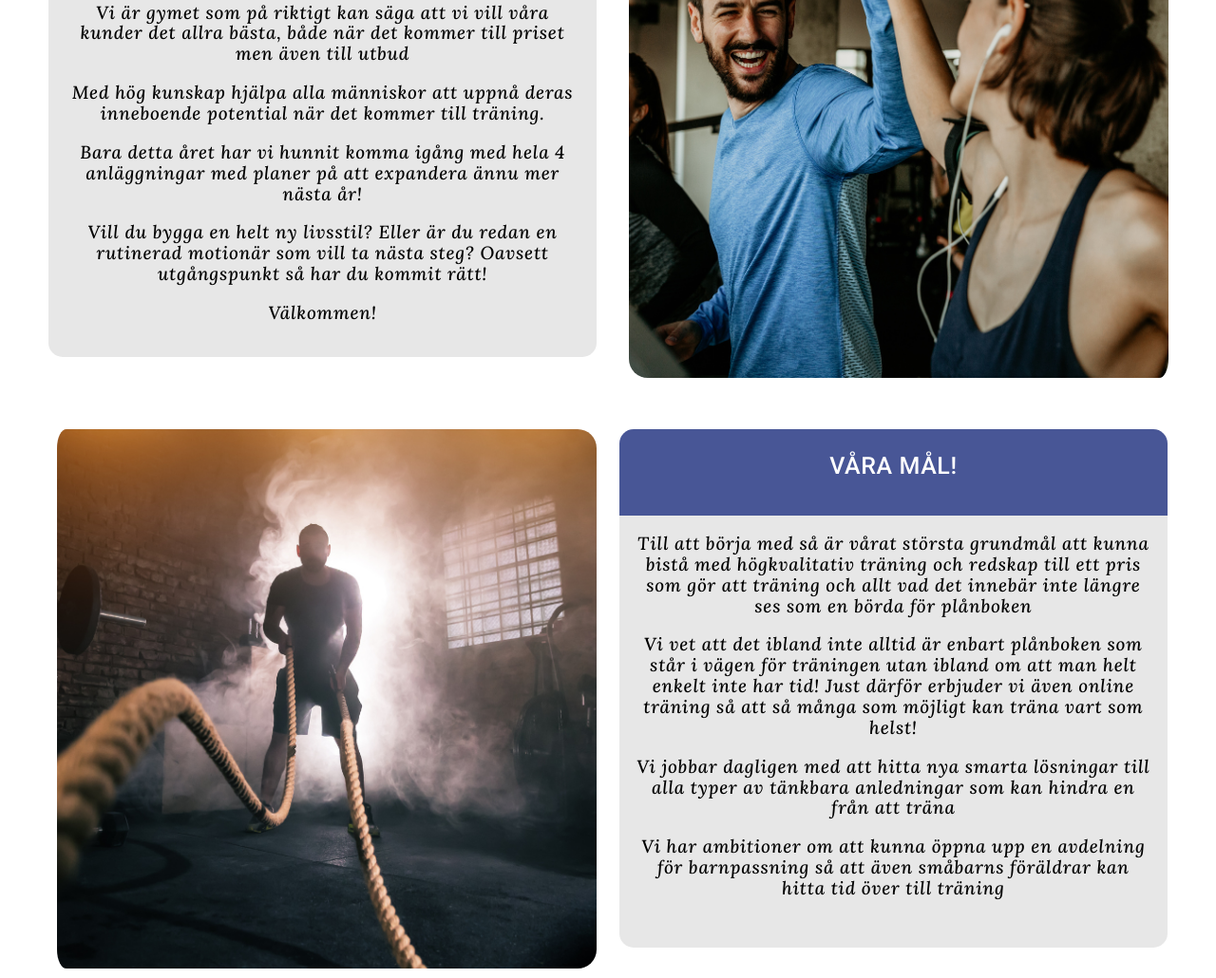
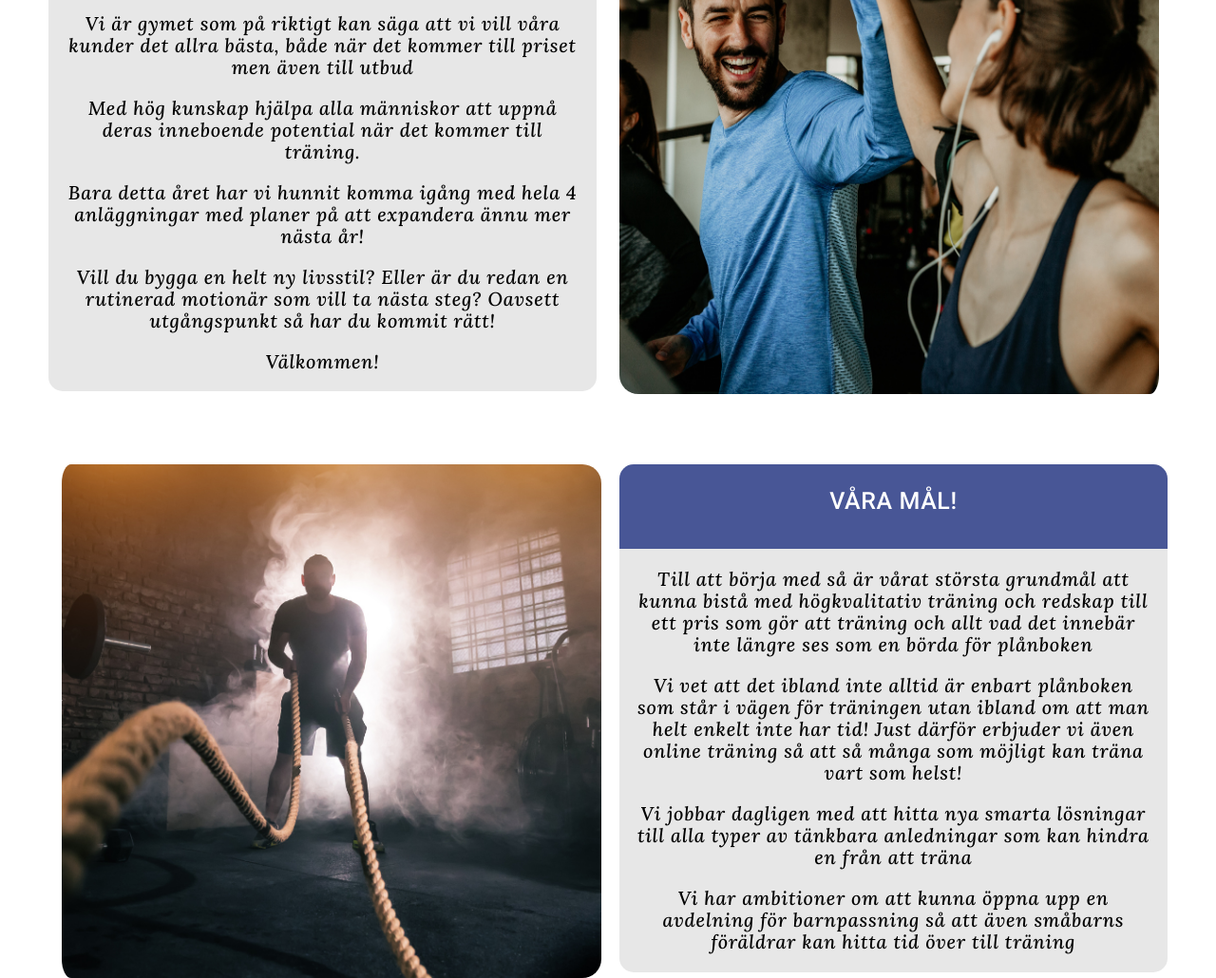
Before and after one commit to orrehall/skol-arbete, a plain HTML site: page om-oss.html in a window 1280 px wide. Shown: the part 460-1490 px from the top of the page at 95% size. Drawn offline with Linux system fonts and the light colour scheme.

Commit message:
changes-done

```diff
--- a/styles/om-oss.css
+++ b/styles/om-oss.css
@@ -13,7 +13,6 @@
 /*anpassar footer lite för att funka med min kod*/
 footer .footer-container{
     min-width: 768px;
-justify-content: space-between;
 background-color: var(--color-darkblue);
 }
 
@@ -64,7 +63,7 @@ h1{
 }
 
 .om-oss-p{
-    font-size: 19px;
+    font-size: 20px;
 }
 
 
@@ -107,11 +106,11 @@ margin-left: 5px;
 
 #om-oss-img,
 #om-oss-img3{
-    margin-left:10px;
+    margin-right:5px;
 }
 
 #om-oss-img2{
-    margin-right: 10px;
+    margin-left: 5px;
 }
 
 #om-oss-img,
@@ -314,4 +313,16 @@ margin-left: 1px;
 #section-om-oss2{
     margin-right:1px;
 }
+
+#om-oss-img,
+#om-oss-img2,
+#om-oss-img3{
+    height: 94%;
+    width: 100%;
+    border-radius: 20px;
+    margin-top: 20px;
+
 }
+
+
+}
```
